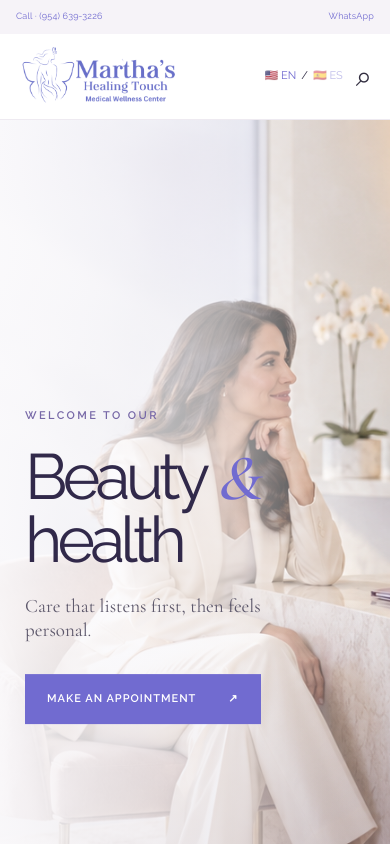
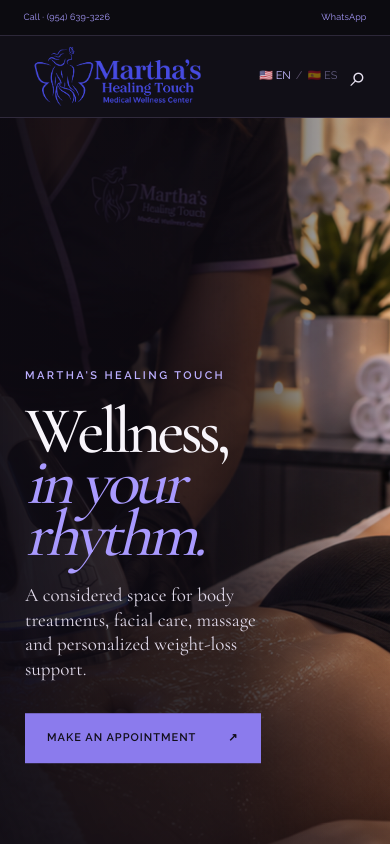
Before and after one commit to polariceswiss/marthashealingtouch, a Next.js app: page / in a window 390 px wide. Shown: the top 844 px of the page. Built offline with nearby package versions, Linux system fonts and the light colour scheme.

Commit message:
Restyle dark treatment hero and fix voice trigger

```diff
--- a/src/app/globals.css
+++ b/src/app/globals.css
@@ -1693,3 +1693,12 @@ body:has(.mht-header) { background: #fbfafc; color: #2d2942; }
 @keyframes mht-wood-travel { 0% { transform:scale(1.14) translateX(3%); } 100% { transform:scale(1.01) translateX(-5%); } } @keyframes mht-wood-copy { 0% { opacity:0; transform:translate(-35px,-50%); } 30%,72% { opacity:1; transform:translate(0,-50%); } 100% { opacity:0; transform:translate(25px,-50%); } } @keyframes mht-wood-line { from { background:linear-gradient(90deg,#9c8bff 2%,#ffffff33 2%); } to { background:linear-gradient(90deg,#9c8bff 100%,#ffffff33 100%); } }
 @media (max-width:760px) { .mht-services { grid-template-columns:1fr 1fr; }.mht-services .mht-service-card { min-height:390px; }.mht-service-copy { padding:22px 19px 20px; }.mht-services .mht-service-copy h3 { font-size:31px; }.mht-services .mht-service-copy p { font-size:16px; }.mht-services .mht-service-copy a { margin-top:18px; font-size:8px; }.mht-wood { height:180svh; }.mht-wood-sticky { min-height:560px; }.mht-wood-media img { object-position:62% center; }.mht-wood-veil { background:linear-gradient(90deg,#0c0a10e8 0%,#0c0a109e 61%,#0c0a1028 100%),linear-gradient(0deg,#0a08119c,transparent 55%); }.mht-wood-copy { left:26px; width:calc(100% - 52px); }.mht-wood-copy h2 { font-size:62px; }.mht-wood-copy > span { max-width:285px; font-size:19px; }.mht-wood-progress { left:26px; right:26px; bottom:25px; }.mht-wood-progress i { width:83px; } }
 @media (prefers-reduced-motion:reduce) { .mht-service-photo img,.mht-wood-media img,.mht-wood-copy,.mht-wood-progress i { animation:none!important; transition:none!important; } }
+
+/* Dark master palette: derived from the original blue-violet mark and the supplied treatment photography. */
+body:has(.mht-header) { background:#121017; color:#f3eff8; }
+.mht-topbar { height:36px; background:#0c0b10; border-bottom:1px solid #2d2839; color:#a7a0b4; padding:0 6%; }.mht-topbar a { color:#a99cff; }.mht-header { height:105px; padding:0 6%; background:#121017f2; border-bottom:1px solid #302a3c; backdrop-filter:blur(16px); position:sticky; top:0; z-index:50; }.mht-logo img { width:238px; }.mht-header nav { gap:30px; }.mht-header nav a { color:#e5dfed; border-bottom:1px solid #4d455e; padding:9px 3px; font-size:10px; letter-spacing:.16em; }.mht-header-end button { color:#c3b9ff; }.mht-header-end > span { color:#5d536f; }.mht-search { color:#e8e2f2; }
+.mht-hero { height:305vh; background:#0e0c12; }.mht-hero-sticky { background:#0e0c12; }.mht-hero-scene { position:absolute; inset:0; overflow:hidden; }.mht-hero-scene img { object-fit:cover; will-change:transform,opacity; }.mht-hero-scene-one { z-index:0; }.mht-hero-scene-one img { object-position:56% center; transform:scale(1.08); }.mht-hero-scene-two { z-index:1; clip-path:inset(0 0 100% 0); }.mht-hero-scene-two img { object-position:center; transform:scale(1.12) translateX(4%); }.mht-hero-wash { z-index:2; background:linear-gradient(90deg,#0e0b13ef 0%,#100d16cf 31%,#110e1780 53%,#0e0b1233 73%),linear-gradient(0deg,#0a0811a8 0%,transparent 55%); }.mht-hero-copy { z-index:3; color:#fff; }.mht-hero-copy p { color:#bcafff; }.mht-hero-copy h1,.mht-hero-copy h2 { color:#f8f5fb; font-family:var(--font-cormorant),Georgia,serif; font-size:clamp(65px,7.4vw,122px); font-weight:500; letter-spacing:-.06em; line-height:.78; }.mht-hero-copy i { color:#a99aff; }.mht-hero-copy > span { color:#ddd6e8; }.mht-hero-copy > a { background:#8b7bed; color:#110e19; }.mht-hero-index { color:#d5cceb; }.mht-hero-index i { background:#a698ff; }
+@supports (animation-timeline:scroll()) { @media (min-width:761px) { .mht-hero-scene-one { animation:mht-hero-fade linear both; animation-timeline:scroll(root); animation-range:90px 1700px; }.mht-hero-scene-one img { animation:mht-hero-drift-one linear both; animation-timeline:scroll(root); animation-range:entry 0% cover 80%; }.mht-hero-scene-two { animation:mht-hero-reveal linear both; animation-timeline:scroll(root); animation-range:480px 1850px; }.mht-hero-scene-two img { animation:mht-hero-drift-two linear both; animation-timeline:scroll(root); animation-range:480px 2100px; } } }
+@keyframes mht-hero-fade { 0%,54% { opacity:1; } 86%,100% { opacity:.25; } } @keyframes mht-hero-reveal { 0%,20% { clip-path:inset(0 0 100% 0); } 72%,100% { clip-path:inset(0 0 0 0); } } @keyframes mht-hero-drift-one { from { transform:scale(1.1) translateX(0); } to { transform:scale(1.01) translateX(-5%); } } @keyframes mht-hero-drift-two { from { transform:scale(1.15) translateX(5%); } to { transform:scale(1.02) translateX(-4%); } }
+.mht-intro { background:#f3eff7; }.mht-intro h2 { color:#211b2d; }.mht-feature { background:#18151e; }.mht-feature aside h2 { color:#fff; }.mht-feature aside > span { color:#d7cfdf; }
+@media (max-width:760px) { .mht-topbar { background:#0c0b10; }.mht-header { height:82px; background:#121017f4; }.mht-logo img { width:188px; }.mht-hero { height:235svh; }.mht-hero-scene-one img { object-position:58% center; }.mht-hero-scene-two img { object-position:61% center; }.mht-hero-wash { background:linear-gradient(90deg,#0d0a12ee 0%,#0e0b13c2 60%,#0e0b1320 100%),linear-gradient(0deg,#0b0911a8,transparent 50%); }.mht-hero-copy h1,.mht-hero-copy h2 { font-size:66px; }.mht-hero-copy > span { color:#e0d9e9; } }
--- a/src/components/MarthaHome.tsx
+++ b/src/components/MarthaHome.tsx
@@ -2,11 +2,10 @@
 
 import Image from "next/image";
 import { useEffect, useRef, useState } from "react";
-import { ScrollFilm } from "@/components/ScrollFilm";
 import { bookingUrl, contact } from "@/lib/spa";
 
 function Logo() {
-  return <Image src="/images/logo-original.png" alt="Martha's Healing Touch Medical Wellness Center" width={330} height={111} priority />;
+  return <Image src="/images/logomartha.png" alt="Martha's Healing Touch Medical Wellness Center" width={340} height={118} priority />;
 }
 
 function VoiceWidget() {
@@ -16,7 +15,8 @@ function VoiceWidget() {
     fetch("/api/voice").then((r) => r.json()).then((data) => setAgentId(data.agentId || null)).catch(() => {});
   }, []);
   if (!agentId) return null;
-  return <><button className="mht-orb" aria-label="Talk with Martha's Healing Touch AI" onClick={() => widgetHost.current?.querySelector("elevenlabs-convai")?.dispatchEvent(new MouseEvent("click", { bubbles: true, composed: true }))}><span /><i>Talk with MHT AI</i></button><div className="mht-voice" aria-label="Martha's Healing Touch AI" ref={widgetHost}><div ref={(node) => {
+  const openVoice = () => widgetHost.current?.querySelector("elevenlabs-convai")?.shadowRoot?.querySelector<HTMLButtonElement>('button[aria-label^="Talk"]')?.click();
+  return <><button className="mht-orb" aria-label="Talk with Martha's Healing Touch AI" onClick={openVoice}><span /><i>Talk with MHT AI</i></button><div className="mht-voice" aria-label="Martha's Healing Touch AI" ref={widgetHost}><div ref={(node) => {
     if (!node || node.firstChild) return;
     const script = document.querySelector("script[data-elevenlabs-convai]");
     if (!script) {
@@ -55,17 +55,17 @@ export function MarthaHome() {
     <main id="top">
       <section className="mht-hero">
         <div className="mht-hero-sticky">
-          <Image className="mht-hero-poster" src="/images/hero-consultation-v2.png" alt="Wellness consultation at Martha's Healing Touch" fill priority sizes="100vw" />
-          <ScrollFilm />
+          <div className="mht-hero-scene mht-hero-scene-one"><Image src="/images/masaje2.png" alt="Personalized body treatment at Martha's Healing Touch" fill priority sizes="100vw" /></div>
+          <div className="mht-hero-scene mht-hero-scene-two"><Image src="/images/masaje6.png" alt="Wood therapy in progress at Martha's Healing Touch" fill priority sizes="100vw" /></div>
           <div className="mht-hero-wash" />
           <div className="mht-hero-copy mht-copy-one">
-            <p>{en ? "WELCOME TO OUR" : "BIENVENIDA A"}</p><h1>{en ? <>Beauty <i>&amp;</i> health</> : <>Belleza <i>&amp;</i> bienestar</>}</h1>
-            <span>{en ? "Care that listens first, then feels personal." : "Cuidado que primero escucha y luego se vuelve personal."}</span>
+            <p>{en ? "MARTHA'S HEALING TOUCH" : "MARTHA'S HEALING TOUCH"}</p><h1>{en ? <>Wellness,<br /><i>in your rhythm.</i></> : <>Bienestar,<br /><i>a tu ritmo.</i></>}</h1>
+            <span>{en ? "A considered space for body treatments, facial care, massage and personalized weight-loss support." : "Un espacio pensado para tratamientos corporales, cuidado facial, masajes y apoyo personalizado de peso."}</span>
             <a href={bookingUrl} target="_blank" rel="noreferrer">{en ? "MAKE AN APPOINTMENT" : "RESERVAR UNA CITA"} <b>↗</b></a>
           </div>
           <div className="mht-hero-copy mht-copy-two">
-            <p>{en ? "A CALMER WAY FORWARD" : "UNA FORMA MÁS SERENA DE AVANZAR"}</p><h2>{en ? <>Your care,<br /><i>in good hands.</i></> : <>Tu cuidado,<br /><i>en buenas manos.</i></>}</h2>
-            <span>{en ? "Facial care, body treatments, massage and a personalized weight-loss program." : "Cuidado facial, tratamientos corporales, masajes y un programa de peso personalizado."}</span>
+            <p>{en ? "THE BODY RITUAL" : "EL RITUAL CORPORAL"}</p><h2>{en ? <>Expert touch.<br /><i>Quiet confidence.</i></> : <>Manos expertas.<br /><i>Confianza serena.</i></>}</h2>
+            <span>{en ? "Explore lymphatic drainage, wood therapy and massage in a calm, private setting." : "Explora drenaje linfático, maderoterapia y masaje en un ambiente tranquilo y privado."}</span>
           </div>
           <div className="mht-hero-index"><span>01</span><i /><span>02</span><b>{en ? "SCROLL TO EXPLORE" : "DESLIZA PARA EXPLORAR"}</b></div>
         </div>
```
